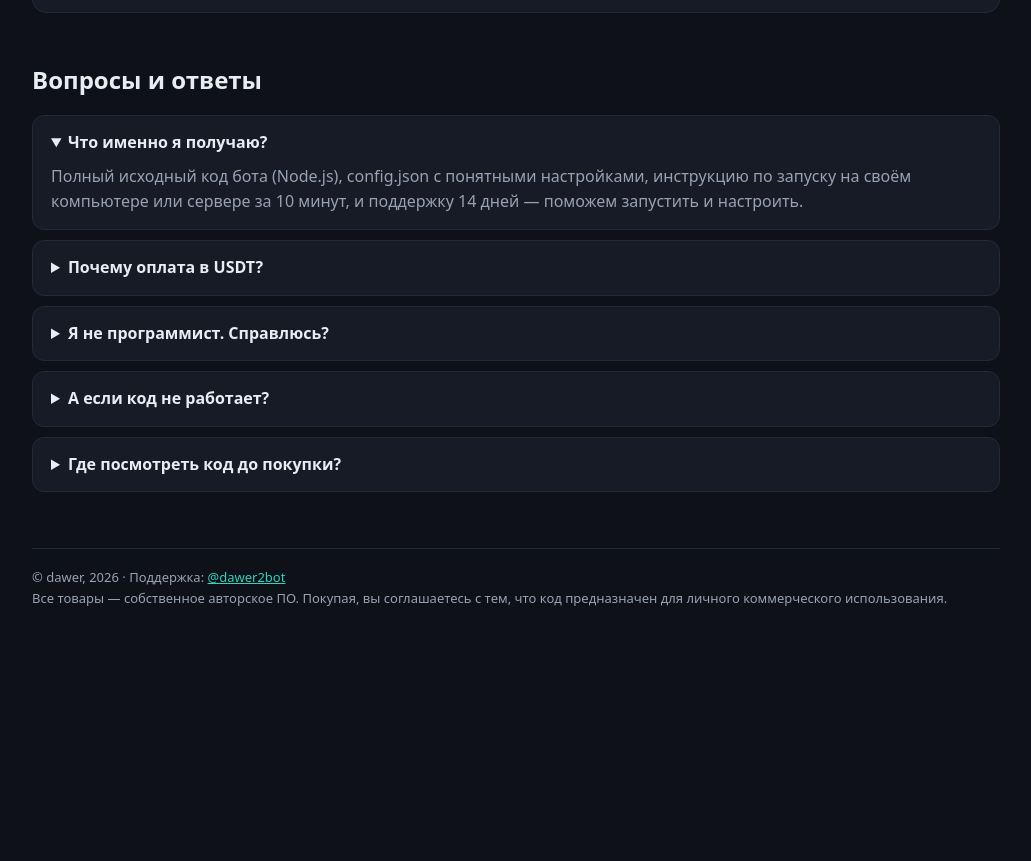
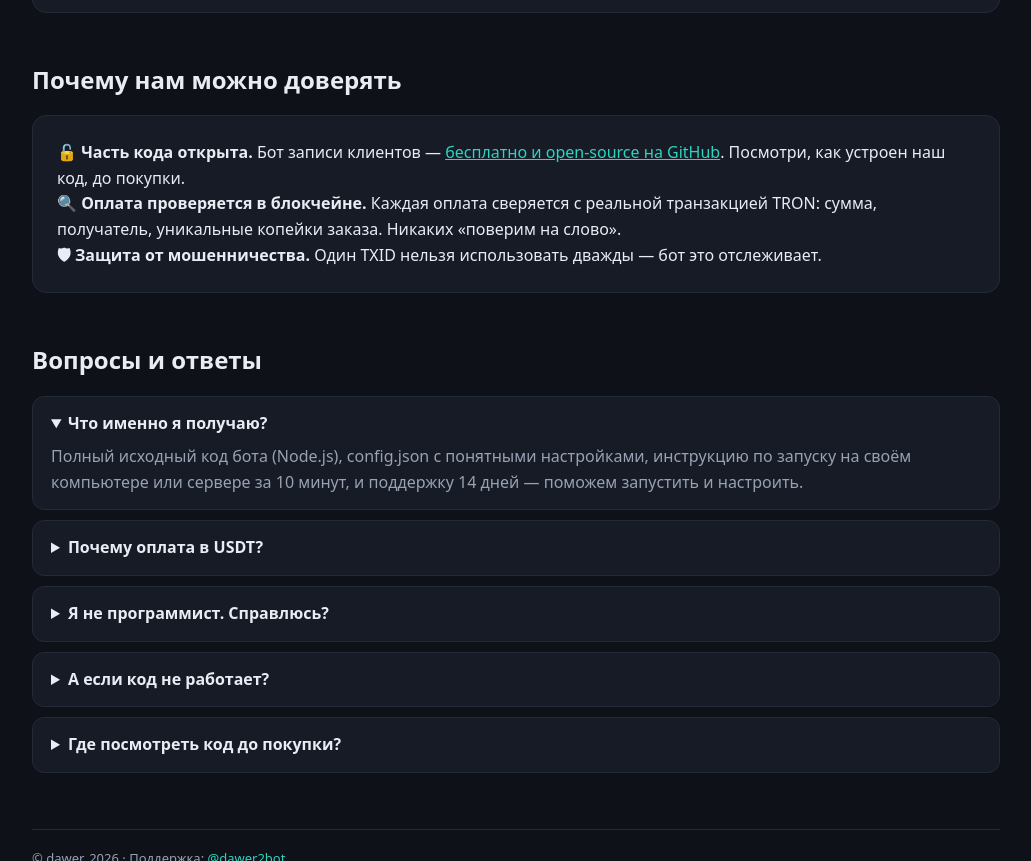
Before and after one commit to datara2027-tech/dawer-site, a plain HTML site: page index.html in a window 1280 px wide. Shown: the part 1733-2594 px from the top of the page, without its empty margins (124-1155 px from the left). Before the commit the page ends 2406 px from the top, so only its background shows below. Drawn offline with Linux system fonts and the light colour scheme.

Commit message:
trust section

```diff
--- a/index.html
+++ b/index.html
@@ -124,7 +124,7 @@
     </div>
   </div>
 
-  <h2>Вопросы и ответы</h2>
+  <h2>Почему нам можно доверять</h2><div class="pay" style="align-items:flex-start"><div style="flex:1;min-width:260px"><p><b>🔓 Часть кода открыта.</b> Бот записи клиентов — <a href="https://github.com/datara2027-tech/telegram-booking-bot" target="_blank">бесплатно и open-source на GitHub</a>. Посмотри, как устроен наш код, до покупки.</p><p><b>🔍 Оплата проверяется в блокчейне.</b> Каждая оплата сверяется с реальной транзакцией TRON: сумма, получатель, уникальные копейки заказа. Никаких «поверим на слово».</p><p><b>🛡 Защита от мошенничества.</b> Один TXID нельзя использовать дважды — бот это отслеживает.</p></div></div><h2>Вопросы и ответы</h2>
   <details open><summary>Что именно я получаю?</summary>
     <p>Полный исходный код бота (Node.js), config.json с понятными настройками, инструкцию по запуску
     на своём компьютере или сервере за 10 минут, и поддержку 14 дней — поможем запустить и настроить.</p></details>
```
